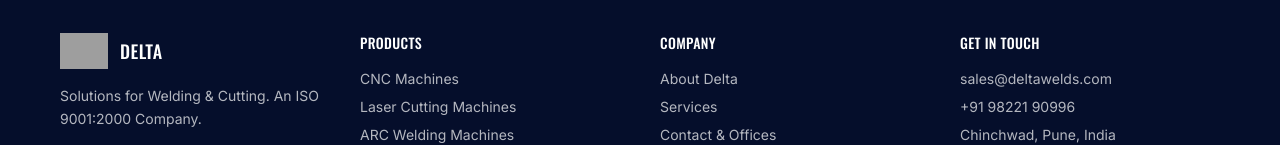
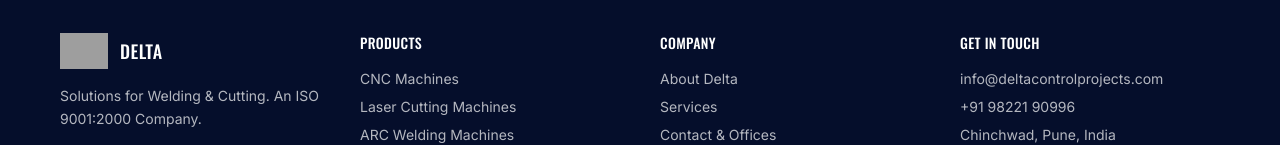
Before and after one commit to omkarakhade/Deltacontrolprojects, a Next.js app: page / in a window 1280 px wide. Shown: the part 2959-3104 px from the top of the page. Built offline with nearby package versions, Linux system fonts and the light colour scheme; grey boxes are pictures that could not be loaded.

Commit message:
Update company.js

```diff
--- a/data/company.js
+++ b/data/company.js
@@ -1,20 +1,16 @@
 export const company = {
-  name: "Delta Engineering Works",
+  name: "Delta Control Projects",
   tagline: "Solutions for Welding & Cutting",
   founded: "An ISO 9001:2000 Company",
-  emails: [
-    "sales@deltawelds.com",
-    "deltaweng29@rediffmail.com",
-    "deltaeltahkam@gamil.com",
-  ],
-  websites: ["www.deltawelds.com", "www.deltaengineeringworks.com"],
+  emails: ["info@deltacontrolprojects.com"],
+  websites: ["www.deltacontrolprojects.com"],
   presenceNote:
     "We have offices in Saudi Arabia, Bahrain, Oman, UAE, Kuwait, and Qatar.",
   offices: [
     {
       name: "Factory Address (India)",
       lines: [
-        "Delta Engineering Works,",
+        "Delta Control Projects,",
         "C/A-1/1, Block MIDC, Behind IBMR College,",
         "Chinchwad, Pune - 411019, India",
       ],
```
